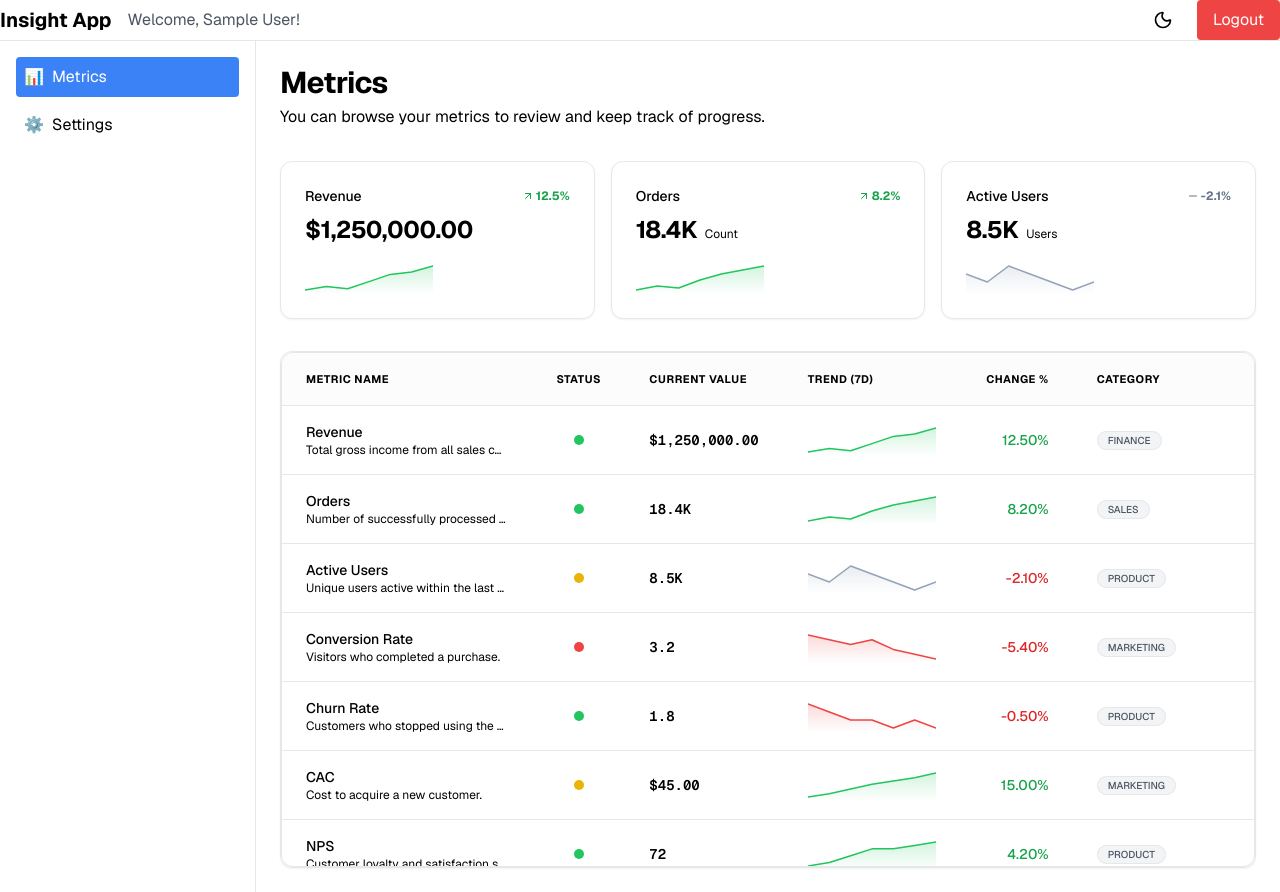
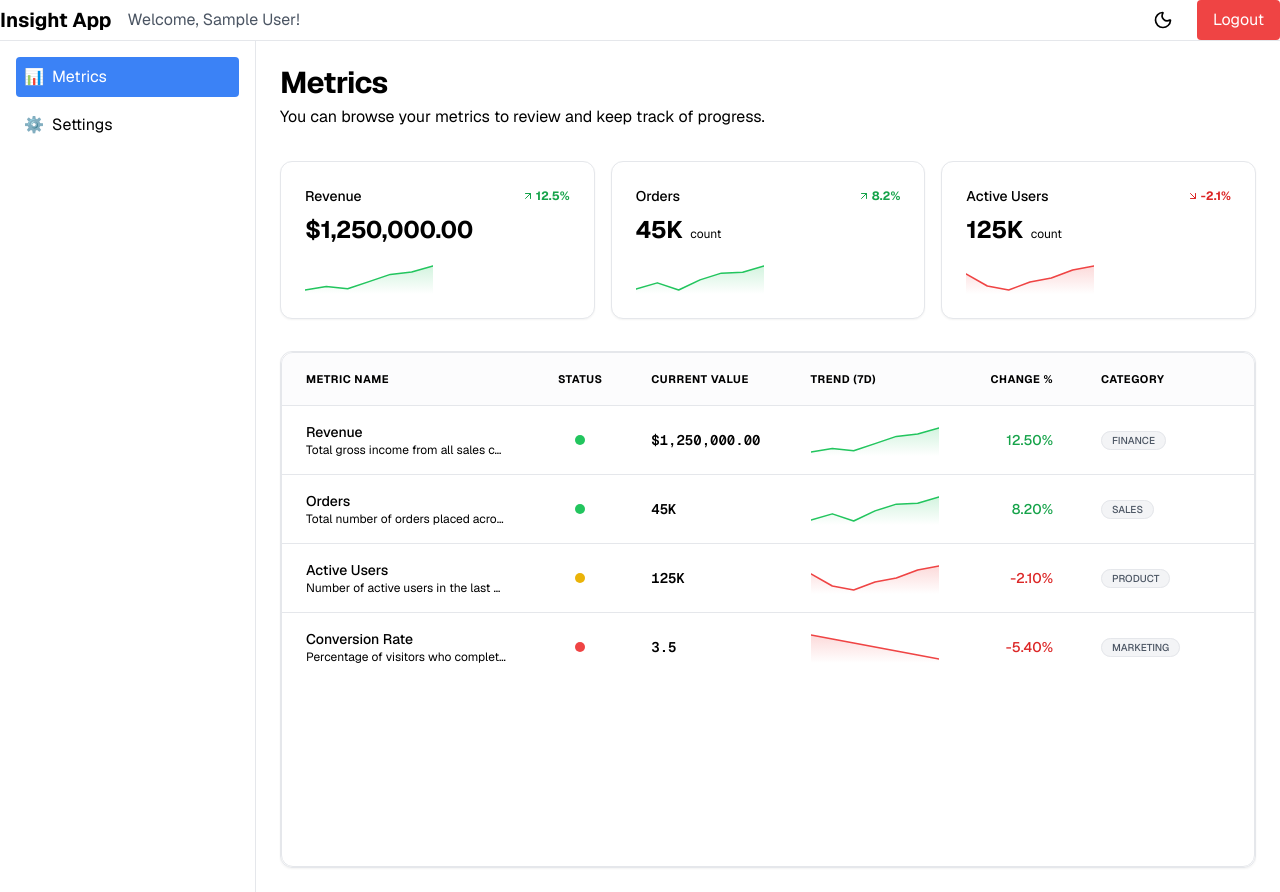
Before and after one commit to chauhan-ankit24/insight-app, a Next.js app: page /metrics in a window 1280 px wide. Built offline with nearby package versions, Linux system fonts and the light colour scheme; sample sign-in values are in the browser's storage.

Commit message:
fix: contribution chart data

```diff
--- a/app/(dashboard)/metrics/[metricId]/_components/ContributorsChart.tsx
+++ b/app/(dashboard)/metrics/[metricId]/_components/ContributorsChart.tsx
@@ -1,37 +1,75 @@
 'use client';
 
-import { BarChart, Bar, XAxis, YAxis, Tooltip, ResponsiveContainer, Cell } from 'recharts';
+import {
+  BarChart,
+  Bar,
+  XAxis,
+  YAxis,
+  CartesianGrid,
+  Tooltip,
+  Legend,
+  ResponsiveContainer,
+} from 'recharts';
 
-interface Contributor {
-  name: string;
-  value: number;
+interface ContributorsChartProps {
+  data: { [key: string]: string | number }[];
+  keys: string[];
 }
 
-const COLORS = ['#3b82f6', '#60a5fa', '#93c5fd', '#bfdbfe', '#dbeafe'];
+// Colors similar to your reference image
+const COLORS = [
+  '#f9a8d4',
+  '#c084fc',
+  '#818cf8',
+  '#60a5fa',
+  '#93c5fd',
+  '#94a3b8',
+  '#5eead4',
+  '#fbbf24',
+  '#f87171',
+];
 
-export function ContributorsChart({ data }: { data: Contributor[] }) {
+export function ContributorsChart({ data, keys }: ContributorsChartProps) {
   if (!data || data.length === 0) {
-    return <div className="text-muted-foreground text-sm">No contributors found.</div>;
+    return (
+      <div className="flex h-[300px] items-center justify-center rounded-lg border-2 border-dashed">
+        <p className="text-muted-foreground">No contributor data available.</p>
+      </div>
+    );
   }
 
   return (
-    <div className="h-[350px] w-full">
+    <div className="mt-4 h-[400px] w-full">
       <ResponsiveContainer width="100%" height="100%">
-        <BarChart data={data} layout="vertical" margin={{ top: 5, right: 30, left: 40, bottom: 5 }}>
-          <XAxis type="number" hide />
-          <YAxis
-            dataKey="name"
-            type="category"
+        <BarChart data={data} margin={{ top: 20, right: 30, left: 20, bottom: 5 }}>
+          <CartesianGrid strokeDasharray="3 3" vertical={false} stroke="#f0f0f0" />
+          <XAxis
+            dataKey="period"
             axisLine={false}
             tickLine={false}
-            tick={{ fontSize: 12, fontWeight: 500 }}
+            tick={{ fontSize: 12, fill: '#64748b' }}
           />
-          <Tooltip cursor={{ fill: 'transparent' }} contentStyle={{ borderRadius: '8px' }} />
-          <Bar dataKey="value" radius={[0, 4, 4, 0]} barSize={20}>
-            {data.map((_, index) => (
-              <Cell key={`cell-${index}`} fill={COLORS[index % COLORS.length]} />
-            ))}
-          </Bar>
+          <YAxis axisLine={false} tickLine={false} tick={{ fontSize: 12, fill: '#64748b' }} />
+          <Tooltip
+            cursor={{ fill: '#f8fafc' }}
+            contentStyle={{
+              borderRadius: '8px',
+              border: 'none',
+              boxShadow: '0 4px 12px rgba(0,0,0,0.1)',
+            }}
+          />
+          <Legend iconType="circle" wrapperStyle={{ paddingTop: '20px', fontSize: '12px' }} />
+
+          {/* Dynamically render bars based on keys provided */}
+          {keys.map((key, index) => (
+            <Bar
+              key={key}
+              dataKey={key}
+              stackId="a"
+              fill={COLORS[index % COLORS.length]}
+              radius={index === keys.length - 1 ? [4, 4, 0, 0] : [0, 0, 0, 0]}
+            />
+          ))}
         </BarChart>
       </ResponsiveContainer>
     </div>
--- a/app/(dashboard)/metrics/[metricId]/page.tsx
+++ b/app/(dashboard)/metrics/[metricId]/page.tsx
@@ -22,9 +22,9 @@ export default async function MetricDetailPage({
   const [metric, trendData, contributors] = await Promise.all([
     getMetricById(metricId),
     getMetricTrend(metricId, grain, range),
-    getMetricContributors(metricId),
+    getMetricContributors(),
   ]);
-
+  console.log(metric);
   if (!metric) {
     return (
       <div className="flex flex-col items-center justify-center py-20">
@@ -88,12 +88,7 @@ export default async function MetricDetailPage({
         {/* C. Contributors Insight (Bar Chart) */}
         <div className="rounded-xl border bg-white p-6 shadow-sm">
           <h3 className="mb-6 font-semibold text-gray-800">Top Contributors</h3>
-          <ContributorsChart
-            data={contributors.map((c: MetricContributor) => ({
-              name: c.name,
-              value: c.contribution,
-            }))}
-          />
+          <ContributorsChart data={metric.contributorsData} keys={metric.contributorKeys} />
 
           {/* Legacy List fallback for accessibility */}
           <div className="mt-8 space-y-3 border-t pt-6">
--- a/app/contexts/AuthContext.tsx
+++ b/app/contexts/AuthContext.tsx
@@ -1,6 +1,6 @@
 'use client';
 
-import React, { createContext, useContext, useState, useEffect } from 'react';
+import React, { createContext, useContext, useState, useEffect, useRef } from 'react';
 import { useRouter } from 'next/navigation';
 
 interface AuthContextType {
@@ -32,15 +32,11 @@ export function AuthProvider({ children }: { children: React.ReactNode }) {
   const router = useRouter();
 
   useEffect(() => {
-    // Check if user is logged in on app load, but allow public access to Home page
-    if (typeof window !== 'undefined') {
-      const storedAuth = localStorage.getItem('isAuthenticated');
-      const currentPath = window.location.pathname;
-      if (storedAuth !== 'true' && currentPath !== '/') {
-        router.push('/login');
-      }
+    // Redirect to login if not authenticated and not on root page
+    if (typeof window !== 'undefined' && !isAuthenticated && window.location.pathname !== '/') {
+      router.push('/login');
     }
-  }, [router]);
+  }, [isAuthenticated, router]);
 
   const login = (name: string, password: string) => {
     // Simple authentication logic - in a real app, this would validate against a backend
@@ -57,6 +53,7 @@ export function AuthProvider({ children }: { children: React.ReactNode }) {
     localStorage.removeItem('isAuthenticated');
     localStorage.removeItem('userCredentials');
     setIsAuthenticated(false);
+    setUserName(null);
     router.push('/login');
   };
 
--- a/lib/data/mock-data.ts
+++ b/lib/data/mock-data.ts
@@ -14,134 +14,86 @@ export const mockMetrics: Metric[] = [
     lastUpdated: '2025-12-25T10:00:00Z',
     trend: 'up',
     sparklineData: [45, 48, 46, 52, 58, 60, 65],
+    // Data for the Stacked Bar Chart
+    contributorKeys: ['USA', 'Europe', 'Asia', 'Others'],
+    contributorsData: [
+      { period: 'Jan', USA: 4000, Europe: 2400, Asia: 2400, Others: 1000 },
+      { period: 'Feb', USA: 3000, Europe: 1398, Asia: 2210, Others: 1200 },
+      { period: 'Mar', USA: 2000, Europe: 9800, Asia: 2290, Others: 2100 },
+      { period: 'Apr', USA: 2780, Europe: 3908, Asia: 2000, Others: 1500 },
+      { period: 'May', USA: 1890, Europe: 4800, Asia: 2181, Others: 1800 },
+      { period: 'Jun', USA: 2390, Europe: 3800, Asia: 2500, Others: 2000 },
+    ],
   },
   {
     id: 'orders',
     name: 'Orders',
-    description: 'Number of successfully processed transactions.',
-    value: 18400,
-    unit: 'Count',
+    description: 'Total number of orders placed across all channels.',
+    value: 45000,
+    unit: 'count',
     type: 'SIMPLE',
     category: 'Sales',
     status: 'healthy',
     changePercent: 8.2,
-    lastUpdated: '2025-12-25T09:30:00Z',
+    lastUpdated: '2025-12-25T10:00:00Z',
     trend: 'up',
-    sparklineData: [30, 32, 31, 35, 38, 40, 42],
+    sparklineData: [1200, 1350, 1180, 1420, 1580, 1600, 1750],
+    contributorKeys: ['Web', 'Mobile', 'API', 'Retail'],
+    contributorsData: [
+      { period: 'Jan', Web: 1200, Mobile: 800, API: 300, Retail: 400 },
+      { period: 'Feb', Web: 1100, Mobile: 750, API: 250, Retail: 450 },
+      { period: 'Mar', Web: 1300, Mobile: 900, API: 350, Retail: 500 },
+      { period: 'Apr', Web: 1250, Mobile: 850, API: 300, Retail: 480 },
+      { period: 'May', Web: 1400, Mobile: 950, API: 400, Retail: 520 },
+      { period: 'Jun', Web: 1350, Mobile: 1000, API: 450, Retail: 550 },
+    ],
   },
   {
-    id: 'active-users',
+    id: 'users',
     name: 'Active Users',
-    description: 'Unique users active within the last 24 hours.',
-    value: 8500,
-    unit: 'Users',
+    description: 'Number of active users in the last 30 days.',
+    value: 125000,
+    unit: 'count',
     type: 'SIMPLE',
     category: 'Product',
     status: 'warning',
     changePercent: -2.1,
-    lastUpdated: '2025-12-25T08:15:00Z',
-    trend: 'neutral',
-    sparklineData: [22, 21, 23, 22, 21, 20, 21],
+    lastUpdated: '2025-12-25T10:00:00Z',
+    trend: 'down',
+    sparklineData: [8500, 8200, 8100, 8300, 8400, 8600, 8700],
+    contributorKeys: ['Organic', 'Paid', 'Referral', 'Direct'],
+    contributorsData: [
+      { period: 'Jan', Organic: 5000, Paid: 3000, Referral: 1500, Direct: 1000 },
+      { period: 'Feb', Organic: 4800, Paid: 3200, Referral: 1600, Direct: 1100 },
+      { period: 'Mar', Organic: 5200, Paid: 3100, Referral: 1400, Direct: 1200 },
+      { period: 'Apr', Organic: 5100, Paid: 3300, Referral: 1700, Direct: 1300 },
+      { period: 'May', Organic: 5300, Paid: 3400, Referral: 1800, Direct: 1400 },
+      { period: 'Jun', Organic: 5400, Paid: 3500, Referral: 1900, Direct: 1500 },
+    ],
   },
   {
     id: 'conversion-rate',
     name: 'Conversion Rate',
-    description: 'Visitors who completed a purchase.',
-    value: 3.2,
+    description: 'Percentage of visitors who complete a purchase.',
+    value: 3.5,
     unit: '%',
-    type: 'CUSTOM',
+    type: 'SIMPLE',
     category: 'Marketing',
     status: 'critical',
     changePercent: -5.4,
-    lastUpdated: '2025-12-24T18:00:00Z',
+    lastUpdated: '2025-12-25T10:00:00Z',
     trend: 'down',
-    sparklineData: [15, 14, 13, 14, 12, 11, 10],
+    sparklineData: [4.2, 4.0, 3.8, 3.6, 3.4, 3.2, 3.0],
+    contributorKeys: ['Email', 'Social', 'Search', 'Display'],
+    contributorsData: [
+      { period: 'Jan', Email: 5.0, Social: 3.5, Search: 4.0, Display: 2.5 },
+      { period: 'Feb', Email: 4.8, Social: 3.3, Search: 3.8, Display: 2.3 },
+      { period: 'Mar', Email: 4.6, Social: 3.1, Search: 3.6, Display: 2.1 },
+      { period: 'Apr', Email: 4.4, Social: 2.9, Search: 3.4, Display: 1.9 },
+      { period: 'May', Email: 4.2, Social: 2.7, Search: 3.2, Display: 1.7 },
+      { period: 'Jun', Email: 4.0, Social: 2.5, Search: 3.0, Display: 1.5 },
+    ],
   },
-  {
-    id: 'churn-rate',
-    name: 'Churn Rate',
-    description: 'Customers who stopped using the service.',
-    value: 1.8,
-    unit: '%',
-    type: 'CUSTOM',
-    category: 'Product',
-    status: 'healthy',
-    changePercent: -0.5,
-    lastUpdated: '2025-12-24T12:00:00Z',
-    trend: 'down',
-    sparklineData: [20, 19, 18, 18, 17, 18, 17],
-  },
-  {
-    id: 'cac',
-    name: 'CAC',
-    description: 'Cost to acquire a new customer.',
-    value: 45,
-    unit: 'USD',
-    type: 'SIMPLE',
-    category: 'Marketing',
-    status: 'warning',
-    changePercent: 15.0,
-    lastUpdated: '2025-12-23T14:00:00Z',
-    trend: 'up',
-    sparklineData: [30, 32, 35, 38, 40, 42, 45],
-  },
-  {
-    id: 'nps',
-    name: 'NPS',
-    description: 'Customer loyalty and satisfaction score.',
-    value: 72,
-    unit: 'Score',
-    type: 'CUSTOM',
-    category: 'Product',
-    status: 'healthy',
-    changePercent: 4.2,
-    lastUpdated: '2025-12-20T10:00:00Z',
-    trend: 'up',
-    sparklineData: [65, 66, 68, 70, 70, 71, 72],
-  },
-  {
-    id: 'server-uptime',
-    name: 'Server Uptime',
-    description: 'Platform availability percentage.',
-    value: 99.98,
-    unit: '%',
-    type: 'SIMPLE',
-    category: 'Operations',
-    status: 'healthy',
-    changePercent: 0.01,
-    lastUpdated: '2025-12-25T16:00:00Z',
-    trend: 'neutral',
-    sparklineData: [99.9, 100, 100, 99.8, 100, 100, 99.9],
-  },
-  {
-    id: 'mrr',
-    name: 'MRR',
-    description: 'Monthly Recurring Revenue.',
-    value: 450000,
-    unit: 'USD',
-    type: 'SIMPLE',
-    category: 'Finance',
-    status: 'healthy',
-    changePercent: 6.8,
-    lastUpdated: '2025-12-25T13:00:00Z',
-    trend: 'up',
-    sparklineData: [80, 82, 85, 87, 88, 92, 95],
-  },
-  {
-    id: 'tickets',
-    name: 'Support Tickets',
-    description: 'Volume of open customer inquiries.',
-    value: 340,
-    unit: 'Count',
-    type: 'SIMPLE',
-    category: 'Operations',
-    status: 'warning',
-    changePercent: 22.1,
-    lastUpdated: '2025-12-25T14:30:00Z',
-    trend: 'up',
-    sparklineData: [15, 18, 22, 25, 28, 30, 32],
-  },
-  // ... continue for 20 entries ...
 ];
 
 export const mockContributors: MetricContributor[] = [
```
Also changed, not shown: lib/data/resolvers.ts (+10 -1 lines), lib/types/metrics.ts (+14 -1 lines).
